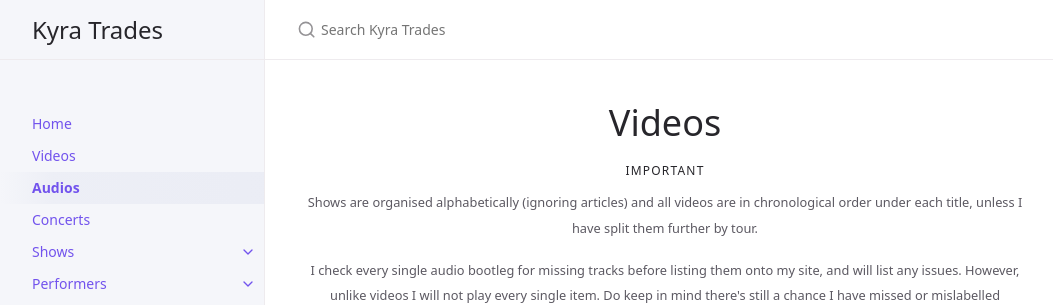
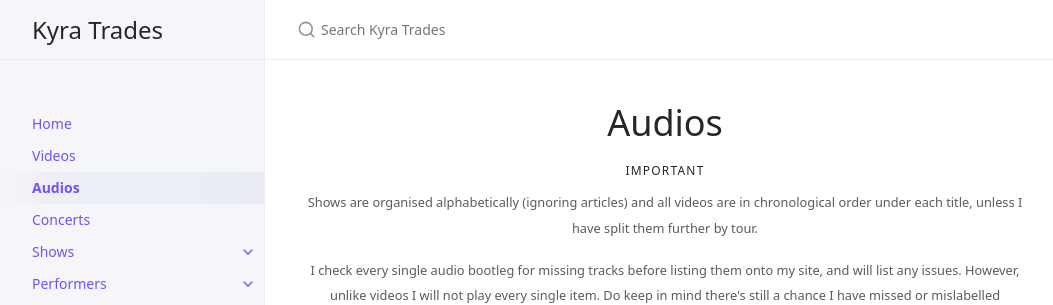
Before and after one commit to kyratrades/kyratrades.github.io, a Jekyll site: the page built from docs/audios.md, in a window 1280 px wide. Shown: the top 305 px of the page, without its empty margins (107-1160 px from the left). Built offline with Jekyll 4.4.1, drawn with Linux system fonts in a browser that asks for light colours.

Commit message:
Update audios.md

```diff
--- a/docs/audios.md
+++ b/docs/audios.md
@@ -5,7 +5,7 @@ nav_order: 3
 permalink: /audios
 ---
 
-# Videos
+# Audios
 {: .no_toc }
 
 ### Important
```
